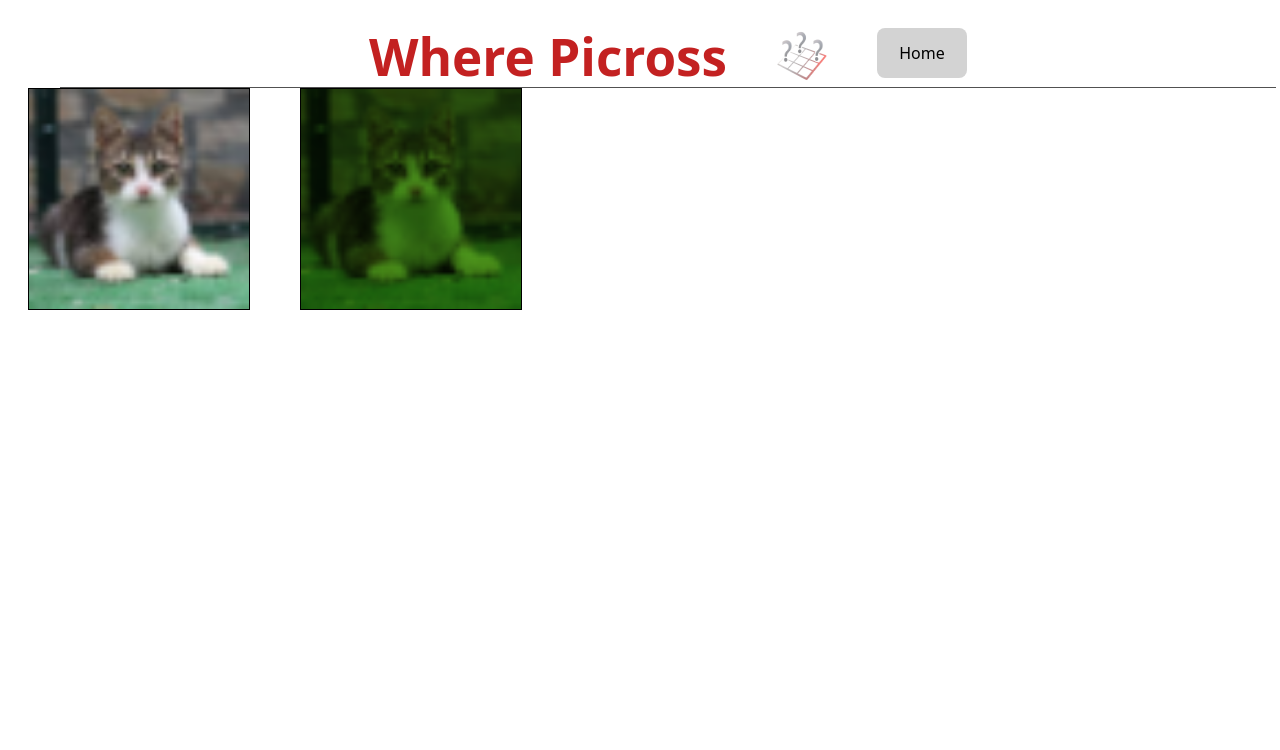
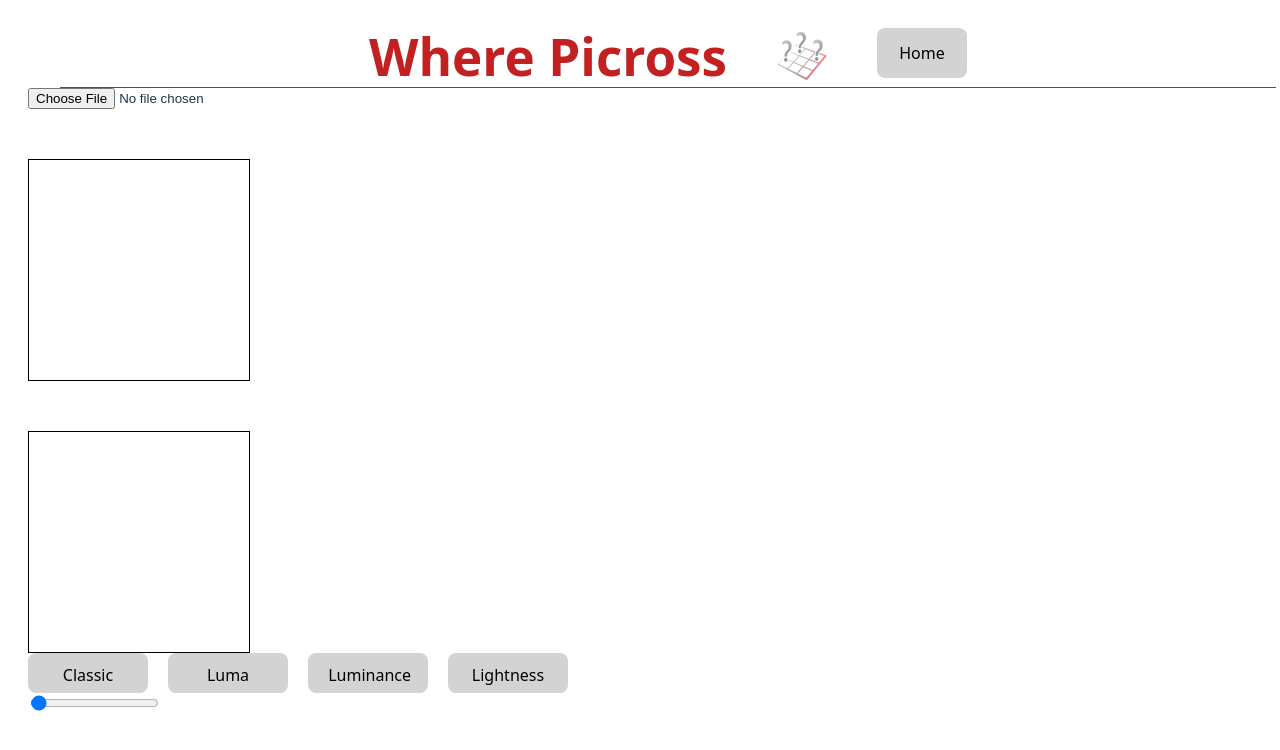
Before and after one commit to Nathroma/where-picross, a React (Vite) app: page / in a window 1280 px wide. Both pictures are taken after a click on the button "Canvas". Shown: the top 750 px of the page. Built offline with nearby package versions, Linux system fonts and the light colour scheme.

Commit message:
add photo to picross page

```diff
--- a/src/pages/PhotoToPicrossPage/PhotoToPicross.module.scss
+++ b/src/pages/PhotoToPicrossPage/PhotoToPicross.module.scss
@@ -1,17 +1,37 @@
 .canvasDiv {
     display: flex;
-    flex-direction: row;
+    flex-direction: column;
     gap: 50px;
 
-    .squareCanvas {
-        width: 200px;
-        height: 200px;
-        border: 1px solid black;
+    .theButtonLegion {
+        display: flex;
+        flex-direction: row;
+        gap: 20px;
+
+        button {
+            background-color: lightgray;
+            color: black;
+            width: 120px;
+            height: 40px;
+        }
+    }
+
+    .theSliderLegion {
+        display: flex;
+        flex-direction: row;
+        gap: 20px;
+
+        div {
+            display: flex;
+            flex-direction: column;
+            gap: 5px;
+        }
     }
 
     .imageCanvas {
         width: 220px;
         height: 220px;
         border: 1px solid black;
+        image-rendering: pixelated;
     }
 }
--- a/src/pages/PhotoToPicrossPage/PhotoToPicross.tsx
+++ b/src/pages/PhotoToPicrossPage/PhotoToPicross.tsx
@@ -1,58 +1,95 @@
-import { useEffect, useRef } from "react";
+import { useRef } from "react";
 import style from "./PhotoToPicross.module.scss";
 
 const canvasSizeSquare: number = 400
-const imageCanvasSize = 50
+const imageCanvasSize = 25
 
 type Pixel = [number, number, number]
 
-const transformPixel = (pixel: Pixel): Pixel => {
-    return [
-        (0.30*pixel[0]),
-        (0.59*pixel[1]),
-        (0.11*pixel[2])
-    ]
+enum GrayscaleRenderMethod {
+    classic = "classic",
+    luma = "luma",
+    luminance = "luminance",
+    lightness = "lightness",
+
+}
+
+const transformPixel = (pixel: Pixel, method: GrayscaleRenderMethod): Pixel => {
+    if (method === GrayscaleRenderMethod.classic) {
+        return Array<number>(3).fill(3*pixel[0] + 4*pixel[1] + pixel[2] >>> 3) as Pixel
+    } else if (method === GrayscaleRenderMethod.luma) {
+        return Array<number>(3).fill(pixel[0]*.299 + pixel[1]*.587 + pixel[2]*.114) as Pixel
+    } else if (method === GrayscaleRenderMethod.luminance) {
+        return Array<number>(3).fill(0.2126 * pixel[0] + 0.715 * pixel[1] + 0.0722 * pixel[2]) as Pixel
+    } else {
+        // lightness
+        return Array<number>(3).fill((pixel[0] + pixel[1] + pixel[2]) / 3) as Pixel
+    }
 }
 
 function PhotoToPicross() {
     const canvasImageRef = useRef<HTMLCanvasElement>(null)
     const canvasGeneratedImageRef = useRef<HTMLCanvasElement>(null)
+    const grayscaleRenderMethodRef = useRef<GrayscaleRenderMethod>(GrayscaleRenderMethod.classic)
+    const filterScaleRef = useRef<number>(1)
+    const pixelListRef = useRef<Pixel[] | null>(null)
 
-    const renderImage = (ctx: CanvasRenderingContext2D) => {
+    const onNewImage = (image: HTMLImageElement) => {
+        const canvas = canvasImageRef.current
+        const ctx = (canvas !== null) ? canvas.getContext("2d") : null
+        if (ctx === null) {
+            return
+        }
+
         ctx.resetTransform()
         ctx.clearRect(0, 0, canvasSizeSquare, canvasSizeSquare)
-        const image = new Image();
-        image.src = "src/assets/cat-image.jpg";
-        image.addEventListener("load", () => {
-
         ctx.drawImage(image, 0, 0, imageCanvasSize, imageCanvasSize);
         const imageData = ctx.getImageData(0, 0, imageCanvasSize, imageCanvasSize);
         const pixelCount = imageData.height * imageData.width
 
-            const pixelList: number[][] = []
+        const pixelList: Pixel[] = []
         for (let index = 0; index < pixelCount*4; index+= 4) {
             const red = imageData.data[index]
             const green = imageData.data[index + 1]
             const blue = imageData.data[index + 2]
 
             const pixel: Pixel = [red, green, blue]
-                pixelList.push(transformPixel(pixel))
+            pixelList.push(pixel)
         }
-            generate(pixelList)
-        })
+        pixelListRef.current = pixelList
+        generate()
     }
 
-    const generate = (pixelList: number[][]) => {
-        const canvasGenerated = canvasGeneratedImageRef.current
-        if (canvasGenerated !== null) {
-            const context = canvasGenerated.getContext("2d")
-            if (context !== null) {
-                renderNewImage(context, pixelList)
-            }
-        }
+    const onFilesUploaded = (files: FileList | null) => {
+        if (files === null) {
+            return
         }
 
-    const renderNewImage = (ctx: CanvasRenderingContext2D, pixelList: number[][]) => {
+        const fileReader = new FileReader
+        fileReader.onload = () => {
+            const image = new Image
+            image.onload = () => onNewImage(image)
+            image.src = fileReader.result as string
+        }
+        fileReader.readAsDataURL(files[0])
+    }
+
+    const renderNewImage = (ctx: CanvasRenderingContext2D) => {
+        if (pixelListRef.current === null) {
+            return
+        }
+
+        const pixelList = pixelListRef.current
+            .map(pixel => transformPixel(pixel, grayscaleRenderMethodRef.current))
+            .map(pixel => {
+                const grayscaleValue = ((pixel[0] + pixel[1] + pixel[2]) / 3) * (100 / 255);
+                if (grayscaleValue < filterScaleRef.current) {
+                    return [0, 0, 0]
+                } else {
+                    return  [255, 255, 255]
+                }
+            })
+
         const data = new Uint8ClampedArray(pixelList.length * 4)
         for (let i = 0; i < pixelList.length; i += 1) {
             const pixel = pixelList[i]
@@ -68,21 +105,47 @@ function PhotoToPicross() {
         ctx.putImageData(copiedImageData, 0, 0)
     }
 
-    useEffect(() => {
-        const canvas = canvasImageRef.current
-        if (canvas !== null) {
-            const context = canvas.getContext("2d")
-            if (context !== null) {
-                renderImage(context)
+    const generate = () => {
+        const canvasGenerated = canvasGeneratedImageRef.current
+        if (canvasGenerated === null) {
+            return
         }
+        const context = canvasGenerated.getContext("2d")
+        if (context === null) {
+            return
         }
-    }, [])
 
+        renderNewImage(context)
+    }
+
+    const onRangeValue = (value: number) => {
+        filterScaleRef.current = value
+        generate()
+    }
+
+    const selectMethod = (method: GrayscaleRenderMethod) => {
+        grayscaleRenderMethodRef.current = method
+        generate()
+    }
 
     return(
         <div className={style.canvasDiv}>
+            <input type="file" onChange={(e) => onFilesUploaded(e.target.files)}/>
             <canvas className={style.imageCanvas} ref={canvasImageRef} width={imageCanvasSize} height={imageCanvasSize}/>
+            <div className={style.grayscaleRender}>
                 <canvas className={style.imageCanvas} ref={canvasGeneratedImageRef} width={imageCanvasSize} height={imageCanvasSize}/>
+                <div className={style.theButtonLegion}>
+                    <button onClick={() => selectMethod(GrayscaleRenderMethod.classic)}>Classic</button>
+                    <button onClick={() => selectMethod(GrayscaleRenderMethod.luma)}>Luma</button>
+                    <button onClick={() => selectMethod(GrayscaleRenderMethod.luminance)}>Luminance</button>
+                    <button onClick={() => selectMethod(GrayscaleRenderMethod.lightness)}>Lightness</button>
+                </div>
+                <input type="range" name="Slider" id="slider"
+                    defaultValue={filterScaleRef.current}
+                    min={0}
+                    max={100}
+                    onChange={(e) => onRangeValue(Number(e.target.value))}/>
+            </div>
         </div>
     )
 }
```
Also changed, not shown: src/assets/octopus.png (added). Lines whose indentation alone changed are shown as unchanged.
